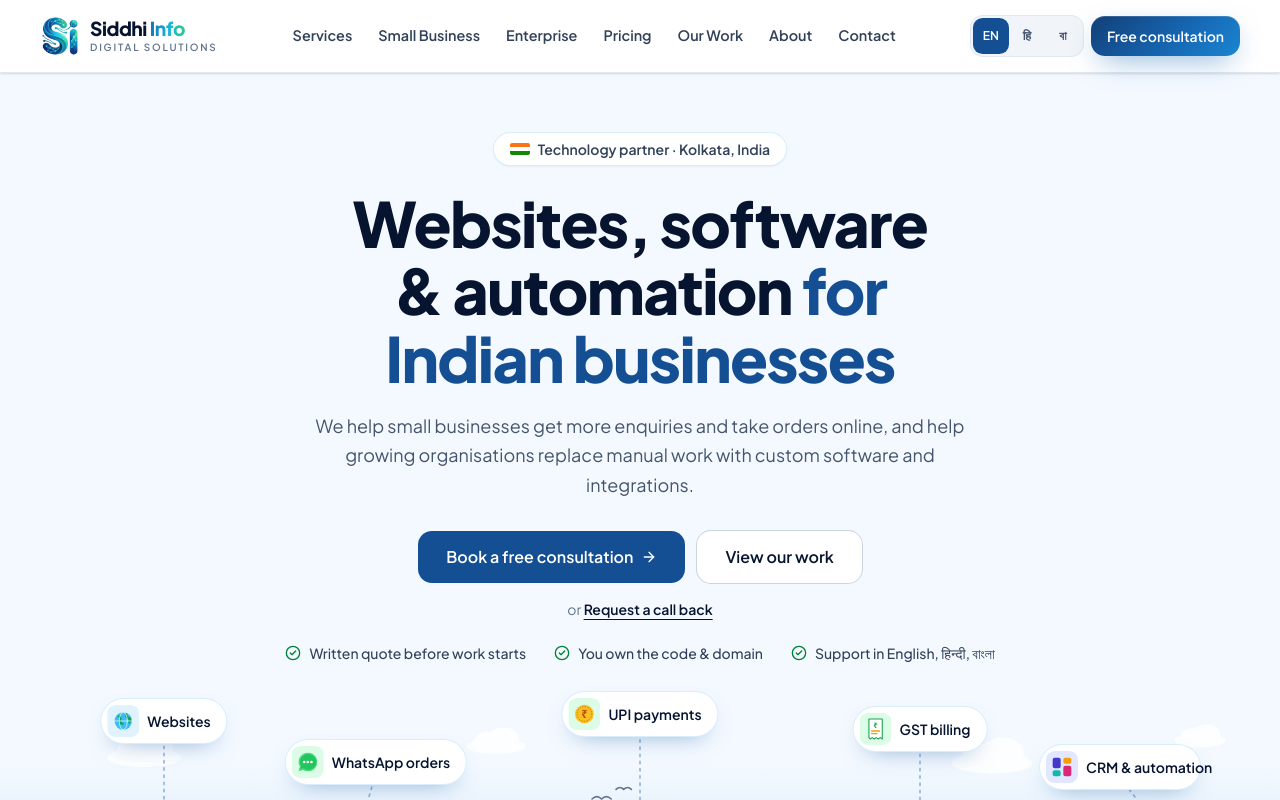
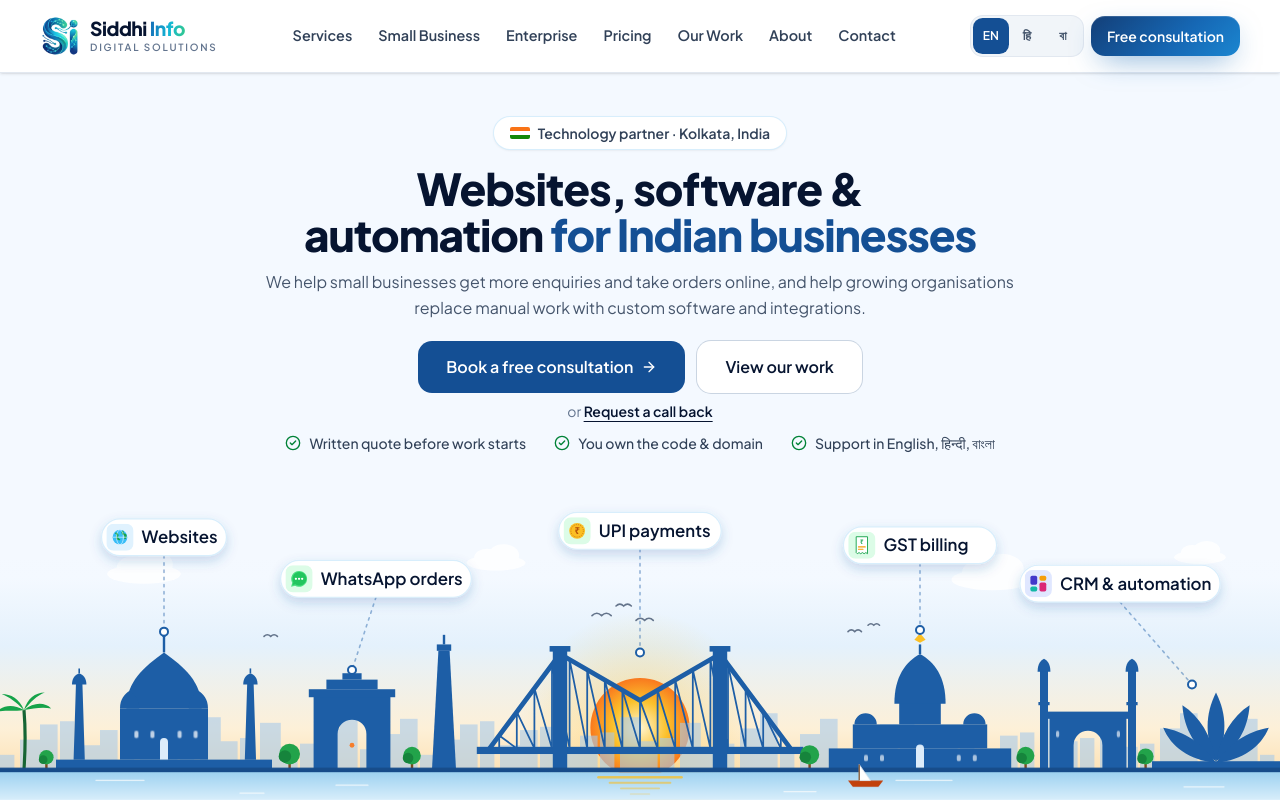
Before and after one commit to bipadtarankumar3/siddhiinfo, a Next.js app: page / in a window 1280 px wide. Shown: the top 800 px of the page. Built offline with nearby package versions, Linux system fonts and the light colour scheme.

Commit message:
feat: enhance ColorIcon component to accept additional SVG properties; update Hero and Skyline components for improved layout and responsiveness

```diff
--- a/src/components/ColorIcon.js
+++ b/src/components/ColorIcon.js
@@ -214,10 +214,10 @@ const icons = {
 
 export const hasColorIcon = (name) => Boolean(icons[name]);
 
-export default function ColorIcon({ name, className = "size-12", plain = false }) {
+export default function ColorIcon({ name, className = "size-12", plain = false, ...svgProps }) {
   const [bg, glyph] = icons[name] ?? icons.Globe;
   return (
-    <svg viewBox="0 0 48 48" className={`shrink-0 ${className}`} aria-hidden="true" focusable="false">
+    <svg viewBox="0 0 48 48" className={`shrink-0 ${className}`} aria-hidden="true" focusable="false" {...svgProps}>
       {!plain && <rect width="48" height="48" rx="13" fill={bg} />}
       {glyph}
     </svg>
--- a/src/components/home/Hero.js
+++ b/src/components/home/Hero.js
@@ -17,20 +17,20 @@ export default function Hero({ smallFrom }) {
 
   return (
     <div lang={lang}>
-      <section className="relative isolate overflow-hidden border-b border-brand-100 bg-[#f4f9ff] text-ink">
-        <div className="container-x relative pt-10 text-center sm:pt-14">
+      <section className="relative isolate flex flex-col overflow-hidden border-b border-brand-100 bg-[#f4f9ff] text-ink lg:min-h-[calc(100svh-4.5rem)]">
+        <div className="container-x relative shrink-0 pt-10 text-center sm:pt-14 lg:pt-[clamp(1.25rem,5vh,3.5rem)]">
           <p className="inline-flex items-center gap-2 rounded-full bg-white px-4 py-1.5 text-sm font-semibold text-slate-700 shadow-sm ring-1 ring-brand-100">
             <span aria-hidden="true" className="flex h-3 w-5 flex-col overflow-hidden rounded-[2px]"><span className="flex-1 bg-saffron-500" /><span className="flex-1 bg-white" /><span className="flex-1 bg-indiagreen" /></span>
             {h.eyebrow}
           </p>
 
-          <h1 className="mx-auto mt-6 max-w-4xl text-[2.25rem] font-extrabold leading-[1.08] tracking-tight text-balance sm:text-6xl xl:text-[3.9rem]">
+          <h1 className="mx-auto mt-6 max-w-4xl text-[2.25rem] font-extrabold leading-[1.08] tracking-tight text-balance sm:text-6xl xl:text-[3.9rem] lg:[@media(max-height:860px)]:mt-4 lg:[@media(max-height:860px)]:max-w-5xl lg:[@media(max-height:860px)]:text-[2.75rem] lg:[@media(max-height:860px)]:leading-[1.05]">
             {h.titleA} <span className="text-brand-700">{h.titleB}</span>
           </h1>
 
-          <p className="mx-auto mt-5 max-w-2xl text-lg leading-relaxed text-slate-600">{h.sub}</p>
+          <p className="mx-auto mt-5 max-w-2xl text-lg leading-relaxed text-slate-600 lg:[@media(max-height:860px)]:mt-3 lg:[@media(max-height:860px)]:max-w-3xl lg:[@media(max-height:860px)]:text-base">{h.sub}</p>
 
-          <div className="mt-8 flex flex-col justify-center gap-3 sm:flex-row">
+          <div className="mt-8 flex flex-col justify-center gap-3 sm:flex-row lg:[@media(max-height:860px)]:mt-5">
             <Link href="/contact/#enquiry" className="btn bg-brand-700 px-7 py-3.5 text-base text-white hover:bg-brand-800">
               {h.ctaConsult} <ArrowRight className="size-4" aria-hidden="true" />
             </Link>
@@ -38,7 +38,7 @@ export default function Hero({ smallFrom }) {
               {h.ctaWork}
             </Link>
           </div>
-          <p className="mt-4 text-sm text-slate-500">
+          <p className="mt-4 text-sm text-slate-500 lg:[@media(max-height:860px)]:mt-2">
             {h.orText}{" "}
             {wa ? (
               <a href={wa} target="_blank" rel="noopener noreferrer" className="inline-flex items-center gap-1.5 font-semibold text-green-800 underline underline-offset-4">
@@ -49,7 +49,7 @@ export default function Hero({ smallFrom }) {
             )}
           </p>
 
-          <ul className="mt-6 flex flex-col items-center justify-center gap-x-7 gap-y-2 text-sm font-medium text-slate-700 sm:flex-row sm:flex-wrap">
+          <ul className="mt-6 lg:[@media(max-height:860px)]:mt-3 flex flex-col items-center justify-center gap-x-7 gap-y-2 text-sm font-medium text-slate-700 sm:flex-row sm:flex-wrap">
             {h.trust.map((x) => (
               <li key={x} className="flex items-center gap-2">
                 <CheckCircle2 className="size-4 shrink-0 text-green-700" aria-hidden="true" /> {x}
--- a/src/components/home/HeroIllustration.js
+++ b/src/components/home/HeroIllustration.js
@@ -1,17 +1,25 @@
-import Skyline from "@/components/india/Skyline";
+import Skyline, { SkylineBackdrop } from "@/components/india/Skyline";
 import ColorIcon from "@/components/ColorIcon";
 
 /*
   Homepage hero illustration: a daytime Indian skyline (Taj Mahal, India Gate,
   Qutub Minar, Howrah Bridge at sunrise, Victoria Memorial, Charminar, Lotus
-  Temple) with service tags floating above, linked to the city by dotted lines.
-  Coordinates are in the skyline's viewBox (1600 × 380). Decorative.
+  Temple) with service tags linked to the city by dotted lines.
+
+  Desktop (lg+): fills the space left in the hero. The drawing, lines and tags
+  live in ONE svg with preserveAspectRatio "meet", so the whole scene always
+  fits (never pushed below the fold) and tags stay aligned at any size.
+  A stretched backdrop continues the sky and river to both screen edges.
+  Below lg: a fixed-height strip cropped around the Howrah Bridge.
+  Decorative.
 */
 const TOP = 80;
 const W = 1600;
 const H = 300 + TOP;
+const FONT = 21;
+const CHIP_H = 46;
 
-// [label, icon, chipX, chipY, anchorX, anchorY]
+// [label, icon, chipCenterX, chipCenterY, anchorX, anchorY]
 const tags = [
   ["Websites", "Globe", 205, 52, 205, 170],
   ["WhatsApp orders", "MessageCircle", 470, 104, 440, 218],
@@ -20,36 +28,44 @@ const tags = [
   ["CRM & automation", "LayoutDashboard", 1400, 110, 1490, 236],
 ];
 
-const pct = (v, total) => `${(v / total) * 100}%`;
+function Tag({ label, icon, cx, cy }) {
+  const w = 62 + label.length * FONT * 0.56;
+  const x = cx - w / 2;
+  const y = cy - CHIP_H / 2;
+  return (
+    <g>
+      <rect x={x} y={y} width={w} height={CHIP_H} rx={CHIP_H / 2} fill="#fff" stroke="#d8eefc" strokeWidth="1.5" filter="url(#tag-shadow)" />
+      <ColorIcon name={icon} x={x + 6} y={y + 6} width={CHIP_H - 12} height={CHIP_H - 12} className="" />
+      <text x={x + CHIP_H + 4} y={cy + FONT * 0.36} fontSize={FONT} fontWeight="600" fill="#061430">{label}</text>
+    </g>
+  );
+}
 
 export default function HeroIllustration() {
   return (
-    <div aria-hidden="true" className="relative mt-6 h-52 w-full select-none sm:h-64 md:mt-8 md:h-auto md:aspect-[1600/380] lg:mt-4">
-      <Skyline variant="day" top={TOP} className="absolute inset-0 block h-full w-full" />
+    <div aria-hidden="true" className="relative mt-6 w-full select-none md:mt-8 lg:mt-4 lg:min-h-52 lg:flex-1">
+      {/* phones & tablets: cropped strip */}
+      <Skyline variant="day" top={TOP} uid="m" className="block h-52 w-full sm:h-60 lg:hidden" />
 
-      {/* connector lines (same viewBox, so they line up with the drawing) */}
-      <svg viewBox={`0 0 ${W} ${H}`} preserveAspectRatio="xMidYMax slice" className="absolute inset-0 hidden h-full w-full lg:block">
+      {/* desktop: whole scene fitted to the remaining hero height */}
+      <div className="absolute inset-0 hidden lg:block">
+        <SkylineBackdrop variant="day" top={TOP} className="absolute inset-0 h-full w-full" />
+        <svg viewBox={`0 0 ${W} ${H}`} preserveAspectRatio="xMidYMax meet" className="absolute inset-0 h-full w-full">
+          <defs>
+            <filter id="tag-shadow" x="-20%" y="-40%" width="140%" height="200%">
+              <feDropShadow dx="0" dy="6" stdDeviation="7" floodColor="#1d5ea6" floodOpacity=".22" />
+            </filter>
+          </defs>
+          <Skyline variant="day" top={TOP} uid="d" x="0" y="0" width={W} height={H} />
           {tags.map(([label, , cx, cy, ax, ay]) => (
             <g key={label}>
-            <path d={`M${cx} ${cy + 14}L${ax} ${ay}`} stroke="#1d5ea6" strokeOpacity=".45" strokeWidth="2" strokeDasharray="3 6" strokeLinecap="round" />
+              <path d={`M${cx} ${cy + CHIP_H / 2}L${ax} ${ay}`} stroke="#1d5ea6" strokeOpacity=".45" strokeWidth="2" strokeDasharray="3 6" strokeLinecap="round" />
               <circle cx={ax} cy={ay} r="5" fill="#fff" stroke="#1d5ea6" strokeWidth="2.5" />
             </g>
           ))}
+          {tags.map(([label, icon, cx, cy]) => <Tag key={label} label={label} icon={icon} cx={cx} cy={cy} />)}
         </svg>
-
-      {/* service tags */}
-      <ul className="hidden lg:block">
-        {tags.map(([label, icon, cx, cy]) => (
-          <li
-            key={label}
-            className="absolute flex -translate-x-1/2 -translate-y-1/2 items-center gap-2 whitespace-nowrap rounded-full bg-white py-1.5 pl-1.5 pr-4 text-sm font-semibold text-ink shadow-[0_10px_25px_-12px_rgb(29_94_166/0.55)] ring-1 ring-brand-100"
-            style={{ left: pct(cx, W), top: pct(cy, H) }}
-          >
-            <ColorIcon name={icon} className="size-8" />
-            {label}
-          </li>
-        ))}
-      </ul>
+      </div>
     </div>
   );
 }
--- a/src/components/india/Skyline.js
+++ b/src/components/india/Skyline.js
@@ -50,14 +50,14 @@ const birds = [[740, 70, 1], [770, 58, 0.8], [795, 76, 0.9], [1060, 90, 0.7], [1
 const trees = [[362, 262, 13], [515, 262, 11], [1012, 262, 12], [1282, 262, 11], [1432, 262, 10], [58, 262, 9]];
 const clouds = [[180, 40, 1], [620, 28, 0.8], [1240, 46, 1.1], [1500, 22, 0.7]];
 
-export default function Skyline({ className = "", variant = "night", top = 0 }) {
+export default function Skyline({ className = "", variant = "night", top = 0, uid = "", ...svgProps }) {
   const p = palettes[variant];
   const day = variant === "day";
-  const id = (n) => `${n}-${variant}`;
+  const id = (n) => `${n}-${variant}${uid && `-${uid}`}`;
   const H = 300 + top;
 
   return (
-    <svg viewBox={`0 0 1600 ${H}`} preserveAspectRatio="xMidYMax slice" className={className} aria-hidden="true" focusable="false">
+    <svg viewBox={`0 0 1600 ${H}`} preserveAspectRatio="xMidYMax slice" className={className} aria-hidden="true" focusable="false" {...svgProps}>
       <defs>
         <linearGradient id={id("sky")} x1="0" y1="0" x2="0" y2="1">
           {p.sky.map(([o, c, op]) => <stop key={o} offset={o} stopColor={c} stopOpacity={op} />)}
@@ -212,3 +212,29 @@ export default function Skyline({ className = "", variant = "night", top = 0 })
     </svg>
   );
 }
+
+/*
+  Full-width backdrop (sky gradient, ground line, river) stretched to any width,
+  placed behind a size-limited <Skyline> so the scene never shows side gaps.
+  Uses the same viewBox heights, so the horizon lines up with the drawing.
+*/
+export function SkylineBackdrop({ className = "", variant = "day", top = 0 }) {
+  const p = palettes[variant];
+  const id = (n) => `bd-${n}-${variant}`;
+  return (
+    <svg viewBox={`0 0 1600 ${300 + top}`} preserveAspectRatio="none" className={className} aria-hidden="true" focusable="false">
+      <defs>
+        <linearGradient id={id("sky")} x1="0" y1="0" x2="0" y2="1">
+          {p.sky.map(([o, c, op]) => <stop key={o} offset={o} stopColor={c} stopOpacity={op} />)}
+        </linearGradient>
+        <linearGradient id={id("river")} x1="0" y1="0" x2="0" y2="1">
+          <stop offset="0" stopColor={p.river[0]} />
+          <stop offset="1" stopColor={p.river[1]} />
+        </linearGradient>
+      </defs>
+      <rect width="1600" height={262 + top} fill={`url(#${id("sky")})`} />
+      <rect y={260 + top} width="1600" height="6" fill={p.ground} />
+      <rect y={266 + top} width="1600" height="34" fill={`url(#${id("river")})`} />
+    </svg>
+  );
+}
```
Lines whose indentation alone changed are shown as unchanged.
